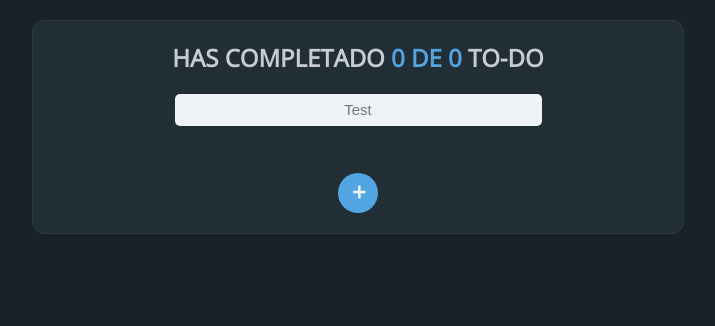
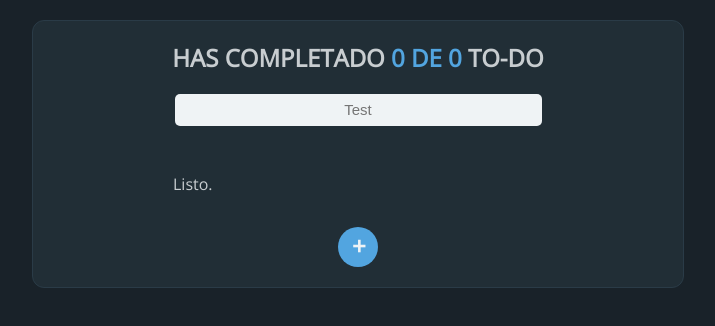
Before and after one commit to DanielRagi/react-todo-list, a React (Create React App) app: page / in a window 1280 px wide. Shown: the top 326 px of the page, without its empty margins (282-997 px from the left). Built offline with nearby package versions, Linux system fonts and the light colour scheme.

Commit message:
Simulador effects

```diff
--- a/src/components/App.js
+++ b/src/components/App.js
@@ -1,5 +1,5 @@
-import React from 'react';
-import { AppUI } from './AppUI'
+import React from "react";
+import { AppUI } from "./AppUI";
 
 //import '../styles/App.css';
 
@@ -11,63 +11,85 @@ import { AppUI } from './AppUI'
 
 // Custom Hook
 function useLocalStorage(itemName, initialValue) {
+  const [loading, setLoading] = React.useState(true);
+  const [error, setError] = React.useState(false);
+  const [item, setItem] = React.useState(initialValue);
+
+  React.useEffect(() => {
+    setTimeout(() => {
+      try {
         const localStorageItem = localStorage.getItem(itemName);
         let parsedItem;
-  if(!localStorageItem) {
+
+        if (!localStorageItem) {
           localStorage.setItem(itemName, JSON.stringify(initialValue));
           parsedItem = initialValue;
         } else {
           parsedItem = JSON.parse(localStorageItem);
         }
 
-  const [item, setItem] = React.useState(parsedItem);
+        setItem(parsedItem);
+        setLoading(false);
+      } catch (error) {
+        setError(error);
+      }
+    }, 1000);
+  });
+
   const saveItem = (newItem) => {
+    try {
       const stringifiedTodos = JSON.stringify(newItem);
       localStorage.setItem(itemName, stringifiedTodos);
       setItem(newItem);
+    } catch (error) {
+      setError(error);
+    }
   };
 
-  return [
-    item,
-    saveItem
-  ];
+  return { item, saveItem, loading, error };
 }
 
 function App() {
-  const [todos, saveTodos] = useLocalStorage('TODOS_V1', []);
+  const { item: todos, saveItem: saveTodos, loading, error } = useLocalStorage("TODOS_V1", []);
 
-  const [searchValue, setSearchValue] = React.useState('');
+  const [searchValue, setSearchValue] = React.useState("");
 
-  const completedTodos = todos.filter(todo => !!todo.completed).length;
+  const completedTodos = todos.filter((todo) => !!todo.completed).length;
   const totalTodos = todos.length;
 
   let searchedTodos = [];
 
-  if(!searchValue.length >= 1) {
+  if (!searchValue.length >= 1) {
     searchedTodos = todos;
   } else {
-    searchedTodos = todos.filter(todo => {
+    searchedTodos = todos.filter((todo) => {
       const todoText = todo.text.toLowerCase();
       const searchText = searchValue.toLowerCase();
       return todoText.includes(searchText);
-    })
-
+    });
   }
 
   const completeTodos = (text) => {
-    const todoIndex = todos.findIndex(todo => todo.text === text);
+    const todoIndex = todos.findIndex((todo) => todo.text === text);
     const newTodos = [...todos];
     newTodos[todoIndex].completed = true;
     saveTodos(newTodos);
-  }
+  };
 
   const deleteTodos = (text) => {
-    const newTodos = todos.filter(todo => todo.text !== text);
+    const newTodos = todos.filter((todo) => todo.text !== text);
     saveTodos(newTodos);
-  }
+  };
+
+  // React Effects
+  // React.useEffect(() => {
+  //   console.log('use effect')
+  // }, []);
 
   return (
     <AppUI
+      loading={loading}
+      error={error}
       totalTodos={totalTodos}
       completedTodos={completedTodos}
       searchValue={searchValue}
--- a/src/components/AppUI.js
+++ b/src/components/AppUI.js
@@ -7,6 +7,8 @@ import { TodoItem } from './TodoItem';
 import { CreateTodoButton } from './CreateTodoButton';
 
 function AppUI({
+    loading,
+    error,
     totalTodos,
     completedTodos,
     searchValue,
@@ -27,6 +29,10 @@ function AppUI({
         />
 
         <TodoList>
+            {error && <p>Error...</p>}
+            {loading && <p>Cargando...</p>}
+            {(!loading && !searchedTodos.length) && <p>Listo.</p>}
+
             {searchedTodos.map(todo => (
             <TodoItem
                 key={todo.text}
```
Lines whose indentation alone changed are shown as unchanged.
